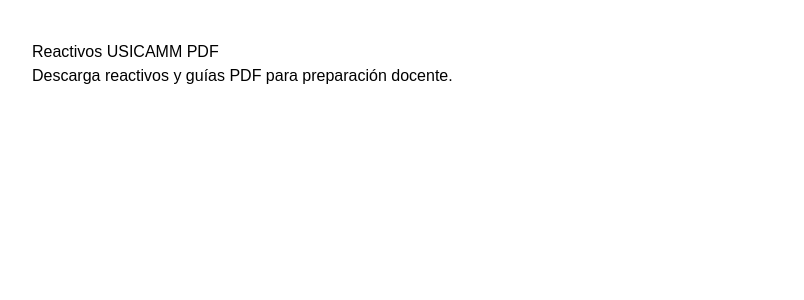
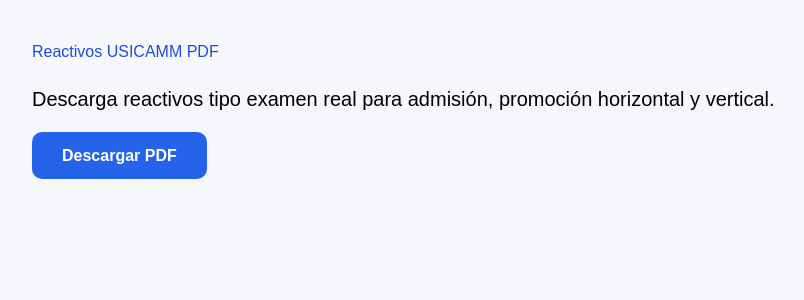
Before and after one commit to aidabereniceh-a11y/usicamm-platform, a React (Vite) app: page /reactivos-usicamm-pdf in a window 1280 px wide. Shown: the top 300 px of the page, without its empty margins (8-812 px from the left). Built offline with nearby package versions, Linux system fonts and the light colour scheme.

Commit message:
Update ReactivosPdf.jsx

```diff
--- a/src/pages/ReactivosPdf.jsx
+++ b/src/pages/ReactivosPdf.jsx
@@ -1,11 +1,47 @@
 export default function ReactivosPdf() {
   return (
-    <div style={{ padding: "40px", fontFamily: "Arial" }}>
-      <h1>Reactivos USICAMM PDF</h1>
+    <div
+      style={{
+        padding: "40px",
+        fontFamily: "Arial",
+        minHeight: "100vh",
+        backgroundColor: "#f5f7fb",
+      }}
+    >
+      <h1
+        style={{
+          color: "#1d4ed8",
+          marginBottom: "20px",
+        }}
+      >
+        Reactivos USICAMM PDF
+      </h1>
 
-      <p>
-        Descarga reactivos y guías PDF para preparación docente.
+      <p
+        style={{
+          fontSize: "20px",
+          marginBottom: "30px",
+        }}
+      >
+        Descarga reactivos tipo examen real para
+        admisión, promoción horizontal y vertical.
       </p>
+
+      <a
+        href="/pdfs/reactivos-usicamm.pdf"
+        target="_blank"
+        rel="noopener noreferrer"
+        style={{
+          backgroundColor: "#2563eb",
+          color: "white",
+          padding: "15px 30px",
+          borderRadius: "10px",
+          textDecoration: "none",
+          fontWeight: "bold",
+        }}
+      >
+        Descargar PDF
+      </a>
     </div>
   );
 }
```
